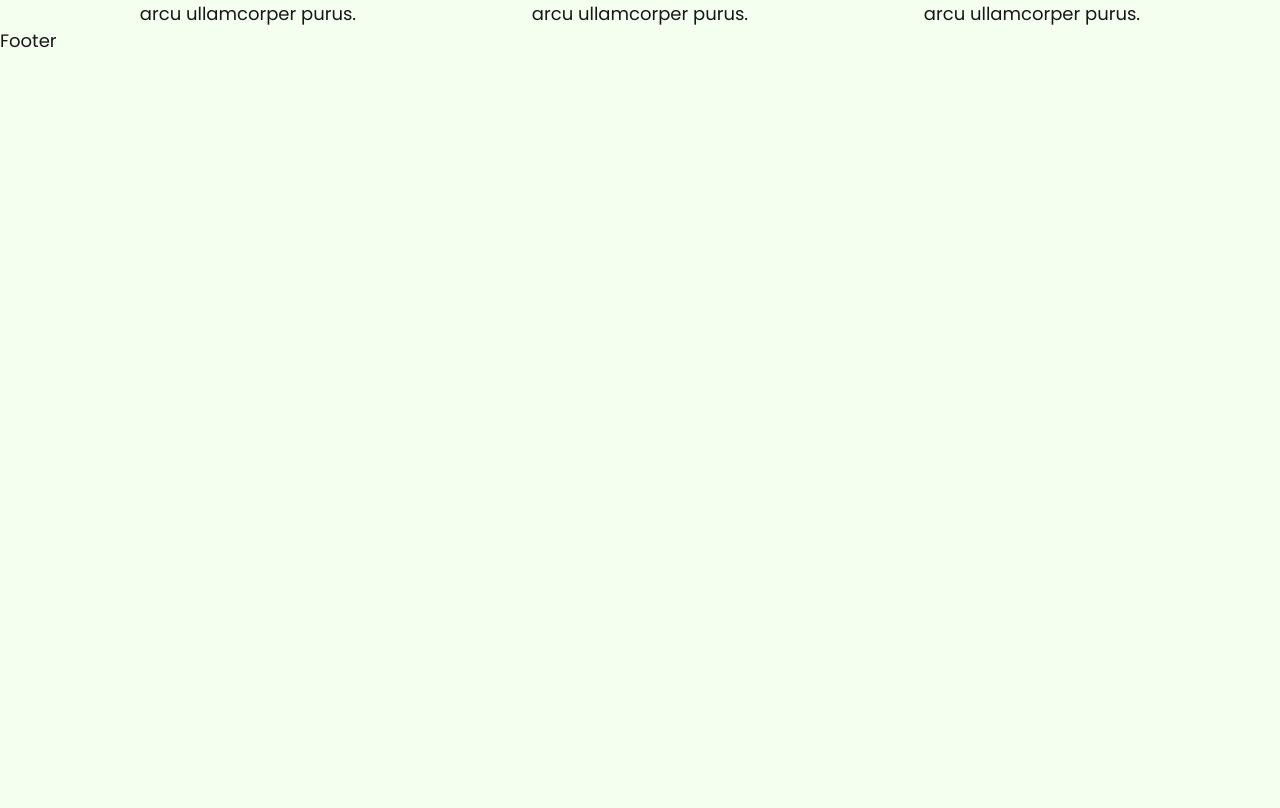
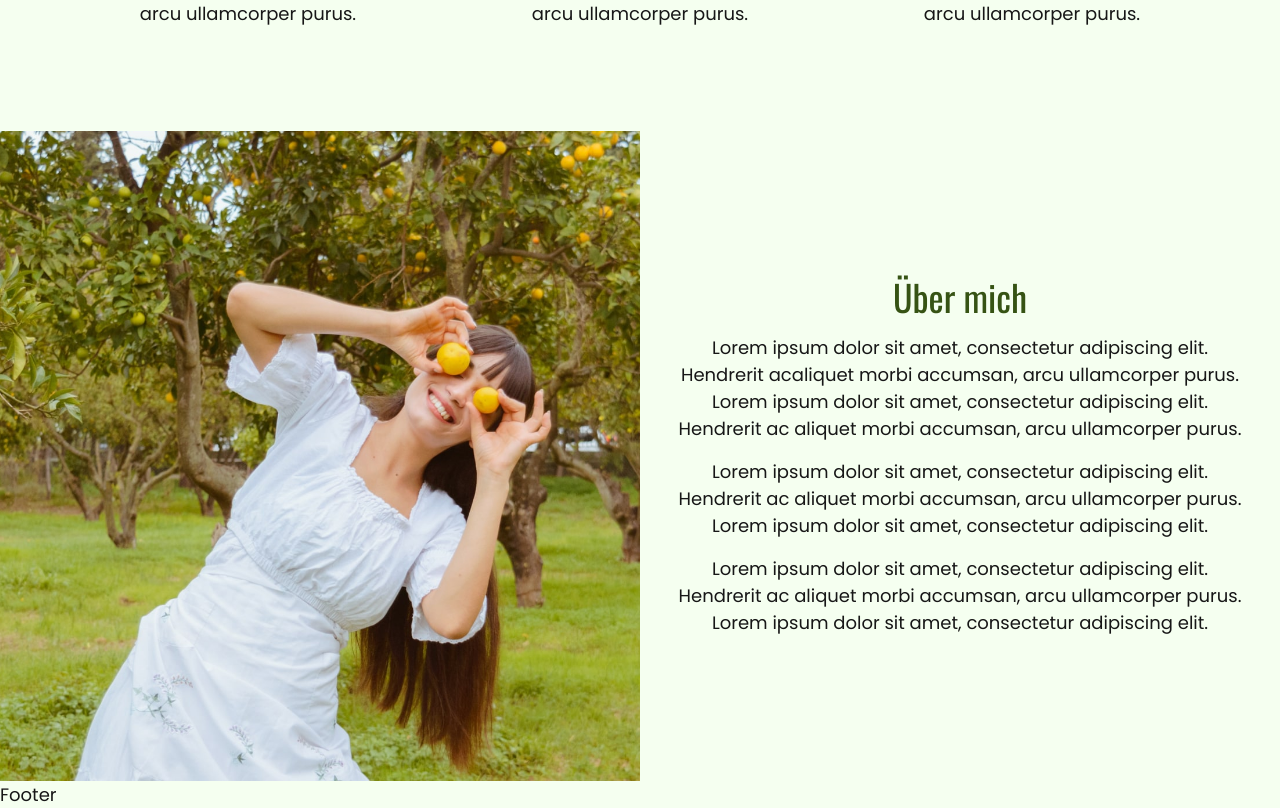
Before and after one commit to MinhKhangTran/nextjs_coach_jane_doe, a Next.js app: page / in a window 1280 px wide. Shown: the part 3346-4154 px from the top of the page. Before the commit the page ends 3400 px from the top, so only its background shows below. Built offline with nearby package versions, Linux system fonts and the light colour scheme.

Commit message:
✅  about

```diff
--- a/components/about.tsx
+++ b/components/about.tsx
@@ -1,5 +1,36 @@
+import Image from "next/image";
+
+import aboutPic from "../public/images/homepage/ueber-mich.jpg";
+
+const aboutObject = {
+  image: aboutPic,
+  altText: "Ein Bild von Jane Doe",
+  title: "Über mich",
+  text: "<p class='text-center pt-3'>Lorem ipsum dolor sit amet, consectetur adipiscing elit. Hendrerit acaliquet morbi accumsan, arcu ullamcorper purus. Lorem ipsum dolor sit amet, consectetur adipiscing elit. Hendrerit ac aliquet morbi accumsan, arcu ullamcorper purus.</p><p class='text-center pt-3'>Lorem ipsum dolor sit amet, consectetur adipiscing elit. Hendrerit ac aliquet morbi accumsan, arcu ullamcorper purus. Lorem ipsum dolor sit amet, consectetur adipiscing elit.</p><p class='text-center pt-3'>Lorem ipsum dolor sit amet, consectetur adipiscing elit. Hendrerit ac aliquet morbi accumsan, arcu ullamcorper purus. Lorem ipsum dolor sit amet, consectetur adipiscing elit.</p>",
+};
+
 const About = () => {
-  return <div>About</div>;
+  return (
+    <section id="ueber-mich" aria-label="about abschnitt">
+      <div className="d-flex | ueber__wrapper  flex-column flex-md-row">
+        <div className="image__wrapper w-md-50 w-100">
+          <Image
+            src={aboutObject.image}
+            alt={aboutObject.altText}
+            className="img-fluid"
+            placeholder="blur"
+            priority
+          />
+        </div>
+        <div className="text__wrapper w-md-50 w-100 d-flex flex-column justify-content-center pt-1 py-md-4 py-lg-0">
+          <h2 className="heading-2 text-center text-warning">
+            {aboutObject.title}
+          </h2>
+          <div dangerouslySetInnerHTML={{ __html: aboutObject.text }}></div>
+        </div>
+      </div>
+    </section>
+  );
 };
 
 export default About;
--- a/pages/index.tsx
+++ b/pages/index.tsx
@@ -1,4 +1,5 @@
 import type { NextPage } from "next";
+import About from "../components/about";
 import Hero from "../components/hero";
 import Leistungen from "../components/leistungen";
 import Qualifikationen from "../components/qualifikationen";
@@ -13,6 +14,7 @@ const Home: NextPage = () => {
       <Leistungen />
       <Testimonials />
       <Qualifikationen />
+      <About />
     </>
   );
 };
--- a/styles/components/_ueber-mich.scss
+++ b/styles/components/_ueber-mich.scss
@@ -1 +1,32 @@
 @use "sass:math";
+
+#ueber-mich {
+  margin-top: math.div(64rem, 16);
+  @include md {
+    margin-top: math.div(104rem, 16);
+  }
+  .ueber__wrapper {
+    @include lg {
+      height: 550px;
+    }
+    @include xl {
+      height: 650px;
+    }
+    span {
+      height: 100% !important;
+      img {
+        object-fit: cover;
+      }
+    }
+    .image__wrapper {
+      overflow: hidden;
+    }
+    .text__wrapper {
+      p {
+        width: 90%;
+        max-width: 590px;
+        margin-inline: auto;
+      }
+    }
+  }
+}
```
